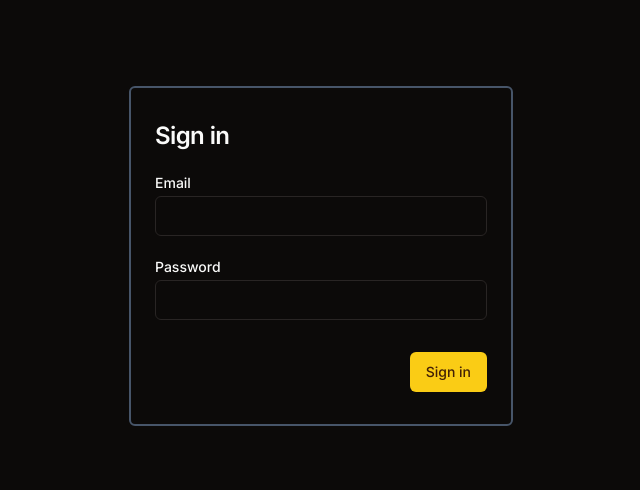
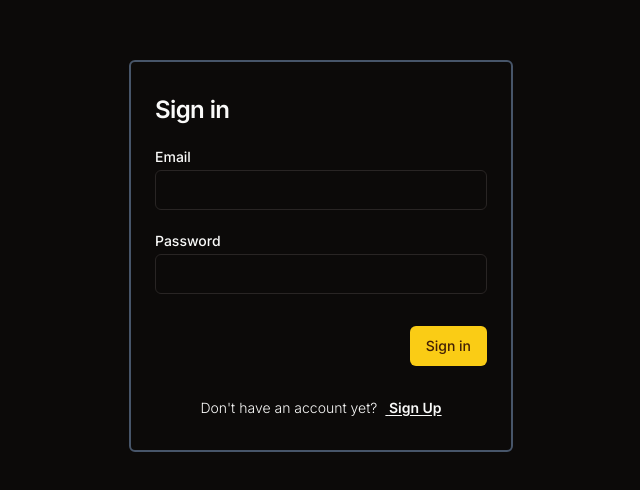
Before and after one commit to andresfernandez89/auth-nextjs, a Next.js app: page /signin in a window 1280 px wide. Shown: the part 144-634 px from the top of the page, without its empty margins (319-959 px from the left). Built offline with nearby package versions, Linux system fonts and the light colour scheme.

Commit message:
feat: update signin-form component

```diff
--- a/src/app/signin/page.tsx
+++ b/src/app/signin/page.tsx
@@ -6,6 +6,7 @@ import { Input } from "@/components/ui/input";
 import { Label } from "@/components/ui/label";
 import { SignInFormSchema, SignInInputs } from "@/lib/definitions";
 import { zodResolver } from "@hookform/resolvers/zod";
+import Link from "next/link";
 import { SubmitHandler, useForm } from "react-hook-form";
 
 export default function SignIn() {
@@ -53,6 +54,15 @@ export default function SignIn() {
         <div className="mt-8 text-right">
           <Button type="submit">Sign in</Button>
         </div>
+        <Link href={"/signup"}>
+          <p className="mt-8 text-center text-sm font-light">
+            {`Don't have an account yet?`}
+            <span className="ml-2 font-semibold underline underline-offset-2">
+              {" "}
+              Sign Up
+            </span>
+          </p>
+        </Link>
       </form>
     </main>
   );
```
